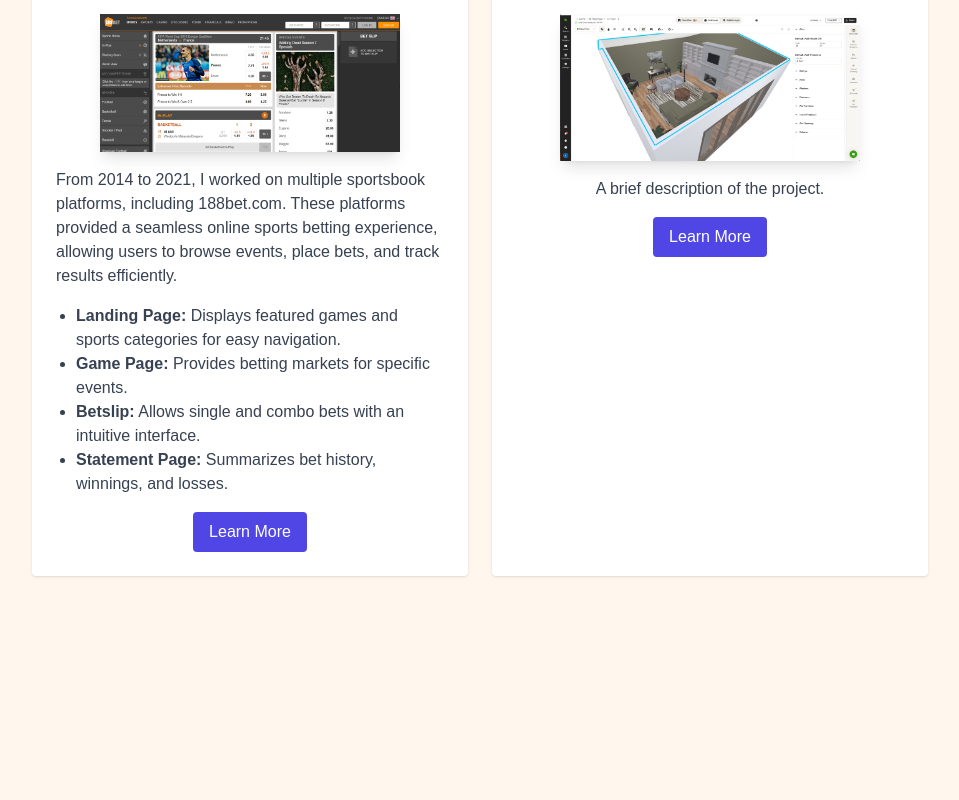
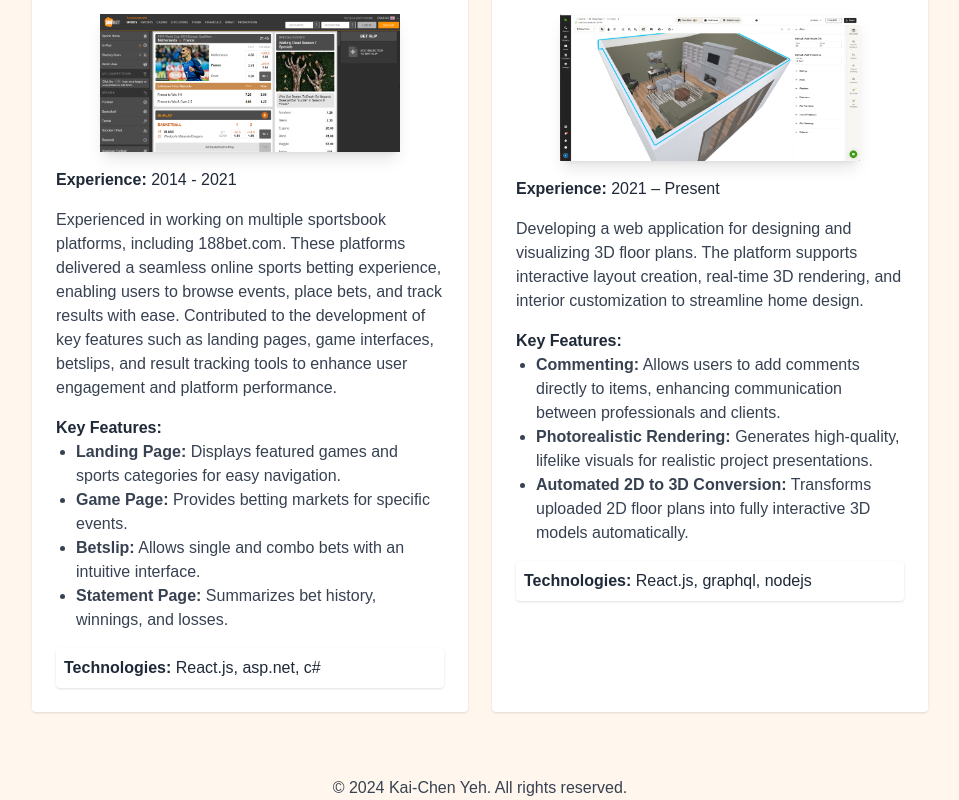
Before and after one commit to pidashin/portfolio, a Next.js app: page / in a window 1280 px wide. Shown: the part 924-1724 px from the top of the page, without its empty margins (160-1119 px from the left). Before the commit the page ends 1564 px from the top, so only its background shows below. Built offline with nearby package versions, Linux system fonts and the light colour scheme.

Commit message:
update 3D floor plan working experience

```diff
--- a/app/layout.tsx
+++ b/app/layout.tsx
@@ -15,7 +15,7 @@ export default function RootLayout({
     <html lang="en">
       <body className="bg-orange-50">
         {children}
-        <footer className="fixed bottom-0 w-full flex justify-center">
+        <footer className="bottom-0 w-full flex justify-center">
           <p className="text-gray-700">
             © 2024 Kai-Chen Yeh. All rights reserved.
           </p>
--- a/app/page.tsx
+++ b/app/page.tsx
@@ -98,11 +98,20 @@ export default function HomePage() {
                 height={138}
                 className="mx-auto shadow-lg"
               />
+              <p className="mt-4 text-left">
+                <strong>Experience:</strong> 2014 - 2021
+              </p>
               <p className="text-gray-700 mb-4 mt-4 text-left">
-                From 2014 to 2021, I worked on multiple sportsbook platforms,
-                including 188bet.com. These platforms provided a seamless online
-                sports betting experience, allowing users to browse events,
-                place bets, and track results efficiently.
+                Experienced in working on multiple sportsbook platforms,
+                including 188bet.com. These platforms delivered a seamless
+                online sports betting experience, enabling users to browse
+                events, place bets, and track results with ease. Contributed to
+                the development of key features such as landing pages, game
+                interfaces, betslips, and result tracking tools to enhance user
+                engagement and platform performance.
+              </p>
+              <p className="text-left">
+                <strong>Key Features:</strong>
               </p>
               <ul className="text-gray-700 mb-4 text-left list-disc pl-5">
                 <li>
@@ -122,11 +131,16 @@ export default function HomePage() {
                   winnings, and losses.
                 </li>
               </ul>
-              <Link href="/projects/sportsbook">
+
+              <div className="bg-white p-2 rounded shadow text-left">
+                <strong>Technologies:</strong> React.js, asp.net, c#
+              </div>
+
+              {/* <Link href="/projects/sportsbook">
                 <button className="px-4 py-2 bg-indigo-600 text-white rounded hover:bg-indigo-700">
                   Learn More
                 </button>
-              </Link>
+              </Link> */}
             </div>
             {/* Project Card 2 */}
             <div className="bg-white p-6 rounded shadow">
@@ -138,14 +152,44 @@ export default function HomePage() {
                 height={138}
                 className="mx-auto shadow-lg"
               />
-              <p className="text-gray-700 mb-4 mt-4">
-                A brief description of the project.
+              <p className="mt-4 text-left">
+                <strong>Experience:</strong> 2021 – Present
               </p>
-              <Link href="/projects/project2">
+              <p className="text-gray-700 mb-4 mt-4 text-left">
+                Developing a web application for designing and visualizing 3D
+                floor plans. The platform supports interactive layout creation,
+                real-time 3D rendering, and interior customization to streamline
+                home design.
+              </p>
+              <p className="text-left">
+                <strong>Key Features:</strong>
+              </p>
+              <ul className="text-gray-700 mb-4 text-left list-disc pl-5">
+                <li>
+                  <strong>Commenting:</strong> Allows users to add comments
+                  directly to items, enhancing communication between
+                  professionals and clients.
+                </li>
+                <li>
+                  <strong>Photorealistic Rendering:</strong> Generates
+                  high-quality, lifelike visuals for realistic project
+                  presentations.
+                </li>
+                <li>
+                  <strong>Automated 2D to 3D Conversion:</strong> Transforms
+                  uploaded 2D floor plans into fully interactive 3D models
+                  automatically.
+                </li>
+              </ul>
+
+              <div className="bg-white p-2 rounded shadow text-left">
+                <strong>Technologies:</strong> React.js, graphql, nodejs
+              </div>
+              {/* <Link href="/projects/project2">
                 <button className="px-4 py-2 bg-indigo-600 text-white rounded hover:bg-indigo-700">
                   Learn More
                 </button>
-              </Link>
+              </Link> */}
             </div>
           </div>
         </div>
```
